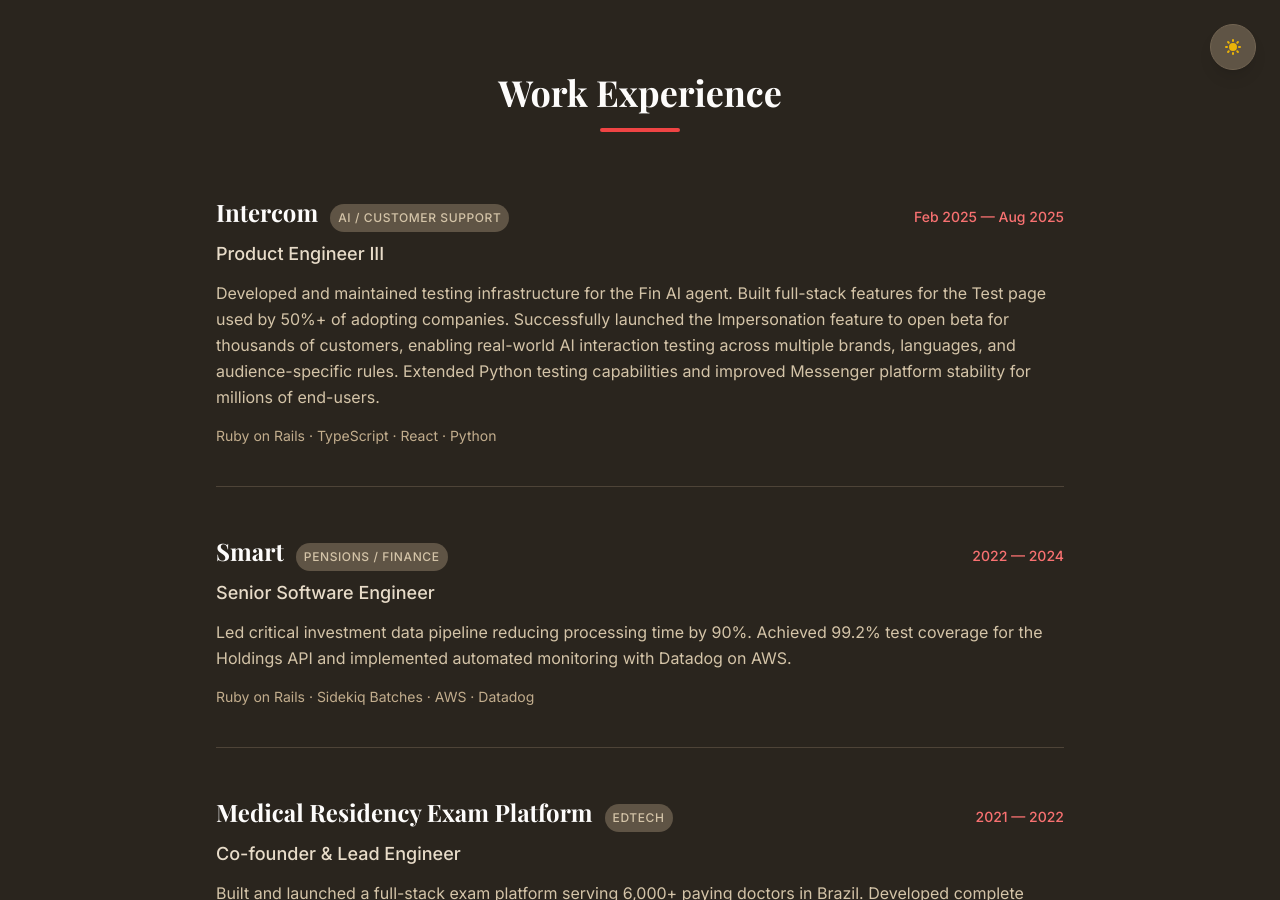
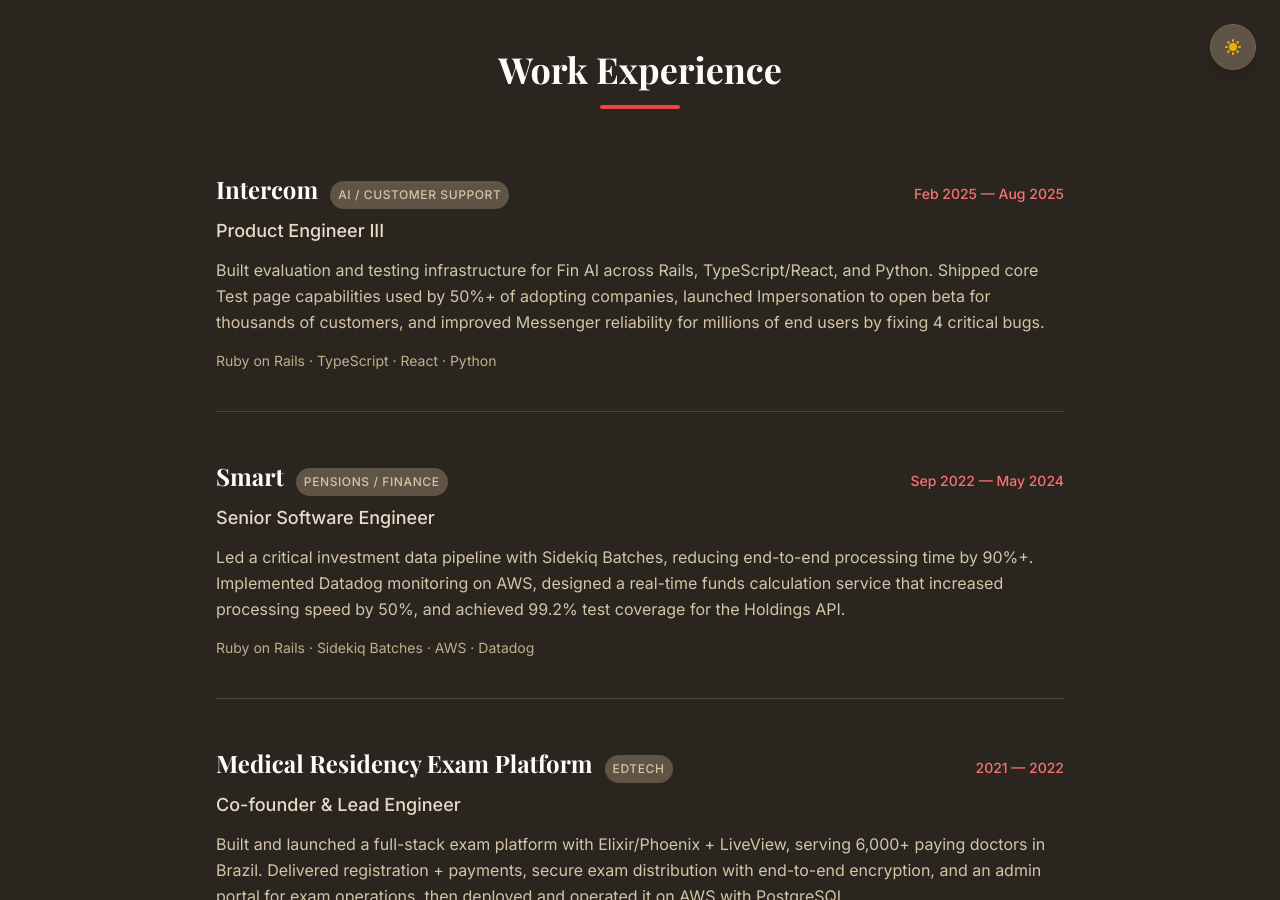
Before and after one commit to thefactus/portfolio, a Jekyll site: the page built from index.html, in a window 1280 px wide and 900 px high, scrolled down 3622 px. Built offline with Jekyll 4.4.1, drawn with Linux system fonts in a browser that asks for light colours; some of the changed text lies outside the part shown.

Commit message:
Polish portfolio copy, skills focus, and resume CTA

```diff
--- a/index.html
+++ b/index.html
@@ -63,7 +63,7 @@
 
     <!-- Bio -->
     <p class="text-lg text-warm-700 dark:text-sand-300 max-w-2xl mx-auto mb-8 leading-relaxed">
-      Senior Software Engineer with 10+ years of experience building scalable systems and expertise in AI/ML applications. Proficient in RAG and agentic architectures, with hands-on experience in AI agent development and testing. Strong focus on technical excellence, clean, maintainable code, and mentoring engineers to grow impact and delivery quality.
+      Senior Software Engineer with 10+ years of experience in scalable backend systems and AI-enabled products. Strong in Ruby, Python, TypeScript, and Go, with proven impact in performance, reliability, and product delivery.
     </p>
 
     <!-- Social Links -->
@@ -89,6 +89,14 @@
           <path d="M0 1.146C0 .513.526 0 1.175 0h13.65C15.474 0 16 .513 16 1.146v13.708c0 .633-.526 1.146-1.175 1.146H1.175C.526 16 0 15.487 0 14.854zm4.943 12.248V6.169H2.542v7.225zm-1.2-8.212c.837 0 1.358-.554 1.358-1.248-.015-.709-.52-1.248-1.342-1.248S2.4 3.226 2.4 3.934c0 .694.521 1.248 1.327 1.248zm4.908 8.212V9.359c0-.216.016-.432.08-.586.173-.431.568-.878 1.232-.878.869 0 1.216.662 1.216 1.634v3.865h2.401V9.25c0-2.22-1.184-3.252-2.764-3.252-1.274 0-1.845.7-2.165 1.193v.025h-.016l.016-.025V6.169h-2.4c.03.678 0 7.225 0 7.225z"/>
         </svg>
         <span class="font-medium">LinkedIn</span>
+      </a>
+      <a
+        target="_blank"
+        href="Pablo Bello Resume.pdf"
+        class="group flex items-center gap-2 px-5 py-3 bg-transparent border-2 border-crimson-500 text-crimson-600 dark:border-crimson-400 dark:text-crimson-400 rounded-full hover:bg-crimson-600 hover:border-crimson-600 hover:text-white dark:hover:bg-crimson-500 dark:hover:border-crimson-500 transition-all duration-300 hover:-translate-y-0.5"
+        aria-label="Download Pablo's resume"
+      >
+        <span class="font-medium">Resume</span>
       </a>
     </div>
 
@@ -134,16 +142,13 @@
       <div class="lang-hero">
         <span class="lang-hero-name">TypeScript</span>
       </div>
-      <div class="lang-hero">
-        <span class="lang-hero-name">Elixir</span>
-      </div>
     </div>
 
     <!-- Other Skills - Elegant List -->
     <div class="space-y-6">
       <div class="skill-row">
         <span class="skill-label">Frameworks</span>
-        <span class="skill-items">Ruby on Rails · React · FastAPI · Node.js/Express · Phoenix · Tailwind CSS</span>
+        <span class="skill-items">Ruby on Rails · React · FastAPI</span>
       </div>
 
       <div class="skill-row">
@@ -153,17 +158,17 @@
 
       <div class="skill-row">
         <span class="skill-label">Databases</span>
-        <span class="skill-items">PostgreSQL · MySQL · MongoDB · SQLite · Qdrant</span>
+        <span class="skill-items">PostgreSQL · MySQL · MongoDB · SQLite</span>
       </div>
 
       <div class="skill-row">
         <span class="skill-label">APIs & Architecture</span>
-        <span class="skill-items">RESTful APIs · GraphQL · Event-Driven Architecture (Kafka) · Microservices · DDD · TDD</span>
+        <span class="skill-items">GraphQL · REST APIs · Event-Driven Architecture · TDD</span>
       </div>
 
       <div class="skill-row">
         <span class="skill-label">AI & Data</span>
-        <span class="skill-items">RAG · LLM Integration (Claude Sonnet, GPT) · Semantic Search · Embeddings · Document Chunking · Prompt Engineering</span>
+        <span class="skill-items">RAG · LLM Integration (Claude/GPT) · Semantic Search · Prompt Engineering</span>
       </div>
     </div>
   </div>
@@ -286,7 +291,7 @@
         </div>
         <h3 class="job-title">Product Engineer III</h3>
         <p class="job-description">
-          Developed and maintained testing infrastructure for the Fin AI agent. Built full-stack features for the Test page used by 50%+ of adopting companies. Successfully launched the Impersonation feature to open beta for thousands of customers, enabling real-world AI interaction testing across multiple brands, languages, and audience-specific rules. Extended Python testing capabilities and improved Messenger platform stability for millions of end-users.
+          Built evaluation and testing infrastructure for Fin AI across Rails, TypeScript/React, and Python. Shipped core Test page capabilities used by 50%+ of adopting companies, launched Impersonation to open beta for thousands of customers, and improved Messenger reliability for millions of end users by fixing 4 critical bugs.
         </p>
         <div class="job-tech">
           Ruby on Rails · TypeScript · React · Python
@@ -300,12 +305,11 @@
             <a target="_blank" href="https://www.smartpension.co.uk" class="job-company">Smart</a>
             <span class="job-industry">Pensions / Finance</span>
           </div>
-          <span class="job-date">2022 — 2024</span>
+          <span class="job-date">Sep 2022 — May 2024</span>
         </div>
         <h3 class="job-title">Senior Software Engineer</h3>
         <p class="job-description">
-          Led critical investment data pipeline reducing processing time by 90%. Achieved 99.2% test coverage
-          for the Holdings API and implemented automated monitoring with Datadog on AWS.
+          Led a critical investment data pipeline with Sidekiq Batches, reducing end-to-end processing time by 90%+. Implemented Datadog monitoring on AWS, designed a real-time funds calculation service that increased processing speed by 50%, and achieved 99.2% test coverage for the Holdings API.
         </p>
         <div class="job-tech">
           Ruby on Rails · Sidekiq Batches · AWS · Datadog
@@ -323,7 +327,7 @@
         </div>
         <h3 class="job-title">Co-founder & Lead Engineer</h3>
         <p class="job-description">
-          Built and launched a full-stack exam platform serving 6,000+ paying doctors in Brazil. Developed complete registration system with payment integration, exam delivery with end-to-end encryption, automated email notifications, and admin portal for exam management. Led full product lifecycle from requirements gathering to production deployment on AWS.
+          Built and launched a full-stack exam platform with Elixir/Phoenix + LiveView, serving 6,000+ paying doctors in Brazil. Delivered registration + payments, secure exam distribution with end-to-end encryption, and an admin portal for exam operations, then deployed and operated it on AWS with PostgreSQL.
         </p>
         <div class="job-tech">
           Elixir · Phoenix · LiveView · PostgreSQL · AWS
@@ -341,8 +345,7 @@
         </div>
         <h3 class="job-title">Lead Engineer</h3>
         <p class="job-description">
-          Led a team of five developers across four projects. Pioneered GraphQL adoption company-wide
-          and integrated open-source renewable energy tools (REopt Lite API, NREL SAM).
+          Progressed from Senior Software Engineer to Lead Engineer, leading 5 developers across 4 projects. Drove backend delivery with Ruby on Rails, introduced GraphQL across multiple products, and integrated REopt Lite API and NREL SAM to expand renewable-energy capabilities.
         </p>
         <div class="job-tech">
           Ruby on Rails · Angular · GraphQL · PostgreSQL
```
